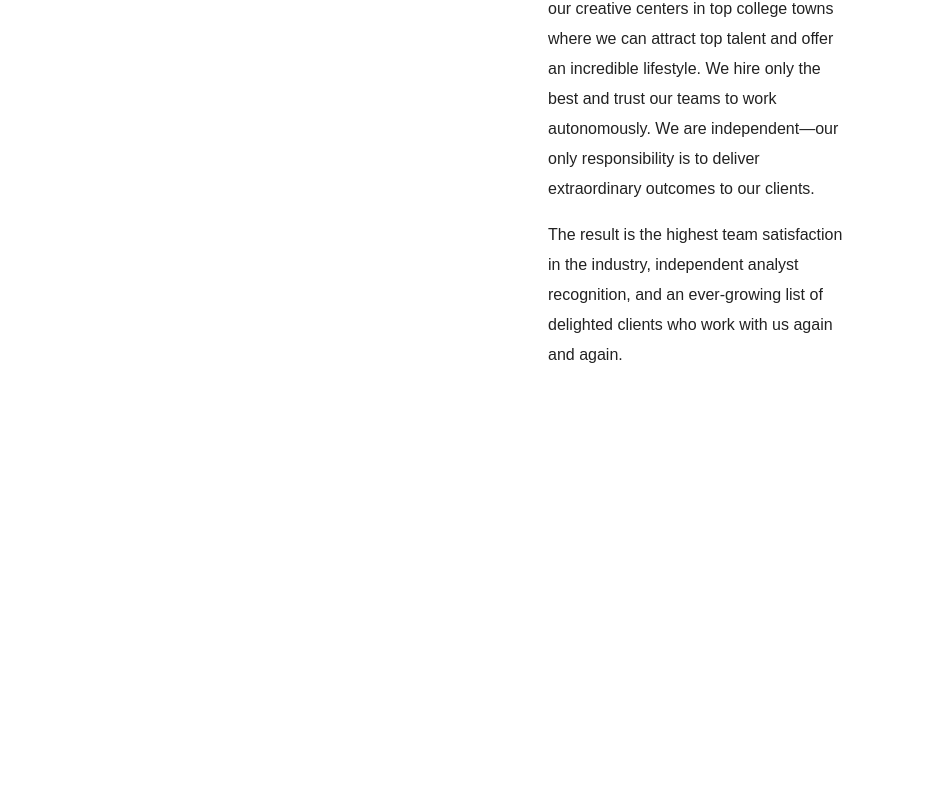
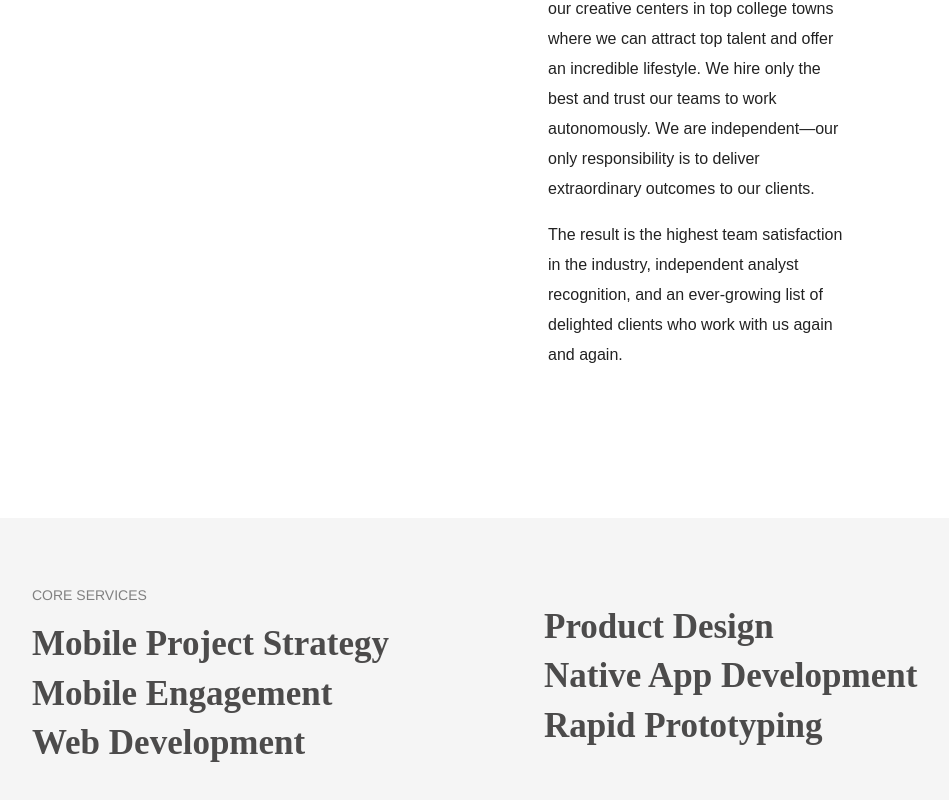
Before and after one commit to linshavers/willowtree, a React (Create React App) app: page / in a window 1280 px wide. Shown: the part 932-1732 px from the top of the page, without its empty margins (192-1141 px from the left). Before the commit the page ends 1450 px from the top, so only its background shows below. Built offline with nearby package versions, Linux system fonts and the light colour scheme.

Commit message:
third page is done

```diff
--- a/src/App.css
+++ b/src/App.css
@@ -1,9 +1,5 @@
 .App {
   text-align: center;
-}
-
-.header {
-  background: #222;
 }
 
 .intro {
@@ -162,3 +158,93 @@
   color: #222;
   line-height: 30px;
 }
+
+.core-services {
+  background: #F5F5F5;
+  height: 300px;
+  display: flex;
+  flex-direction: row;
+  flex-wrap: wrap;
+  position: relative;
+  z-index: 0;
+}
+
+.core-services p {
+  color: gray;
+  font-family: 'set-font', helvetica, sans-serif;
+  font-size: 14px;
+  font-style: normal;
+  font-variant: normal;
+  font-weight: normal;
+  line-height: 26px;
+}
+
+.core-services h1 {
+  color: #4C4B4B;
+  font-family: TimesNewRoman,
+    'Times New Roman',
+    Times,
+    Baskerville,
+    Georgia,
+    serif;
+  font-size: 35px;
+  font-style: normal;
+  font-variant: normal;
+  font-weight: bold;
+  line-height: 26px;
+}
+
+.core-services-links-left {
+  width: 50%;
+  text-align: left;
+  position: relative;
+  z-index: 2;
+}
+
+#core-services-left-text {
+  margin-left: 35%;
+  margin-top: 10%;
+}
+
+.core-services-links-right a:link {
+  text-decoration: none;
+  color: #4C4B4B;
+}
+
+.core-services-links-right a:hover {
+  text-decoration: underline;
+  color: #4C4B4B;
+}
+
+.core-services-links-right a:visited {
+  text-decoration: none;
+  color: #4C4B4B;
+}
+
+.core-services-links-left a:link {
+  text-decoration: none;
+  color: #4C4B4B;
+}
+
+.core-services-links-left a:hover {
+  text-decoration: underline;
+  color: #4C4B4B;
+}
+
+.core-services-links-left a:visited {
+  text-decoration: none;
+  color: #4C4B4B;
+}
+
+#core-services-right-text {
+  text-align: left;
+  margin-left: 15%;
+  margin-top: 15%;
+}
+
+.core-services-links-right {
+  text-align: left;
+  width: 50%;
+  position: relative;
+  z-index: 3;
+}
--- a/src/App.js
+++ b/src/App.js
@@ -72,8 +72,59 @@ class App extends Component {
         </div>
 
         <div className="core-services">
-          <div className="core-services-links-left" />
-          <div className="core-services-links-right" />
+
+          <div className="core-services-links-left">
+            <div id="core-services-left-text">
+              <p> CORE SERVICES</p>
+              <h1>
+                <a
+                  href={
+                    "https://willowtreeapps.com/services/mobile-product-strategy"
+                  }
+                >
+                  Mobile Project Strategy
+                </a>
+              </h1>
+              <h1>
+                <a
+                  href={"https://willowtreeapps.com/services/mobile-engagement"}
+                >
+                  Mobile Engagement
+                </a>
+              </h1>
+              <h1>
+                <a href={"https://willowtreeapps.com/services/web-development"}>
+                  Web Development
+                </a>
+              </h1>
+            </div>
+          </div>
+
+          <div className="core-services-links-right">
+            <div id="core-services-right-text">
+              <h1>
+                <a href={"https://willowtreeapps.com/services/product-design"}>
+                  Product Design
+                </a>
+              </h1>
+              <h1>
+                <a
+                  href={
+                    "https://willowtreeapps.com/services/native-app-development"
+                  }
+                >
+                  Native App Development
+                </a>
+              </h1>
+              <h1>
+                <a
+                  href={"https://willowtreeapps.com/services/rapid-prototyping"}
+                >
+                  Rapid Prototyping
+                </a>
+              </h1>
+            </div>
+          </div>
         </div>
 
         <div className="quote-bar">
```
